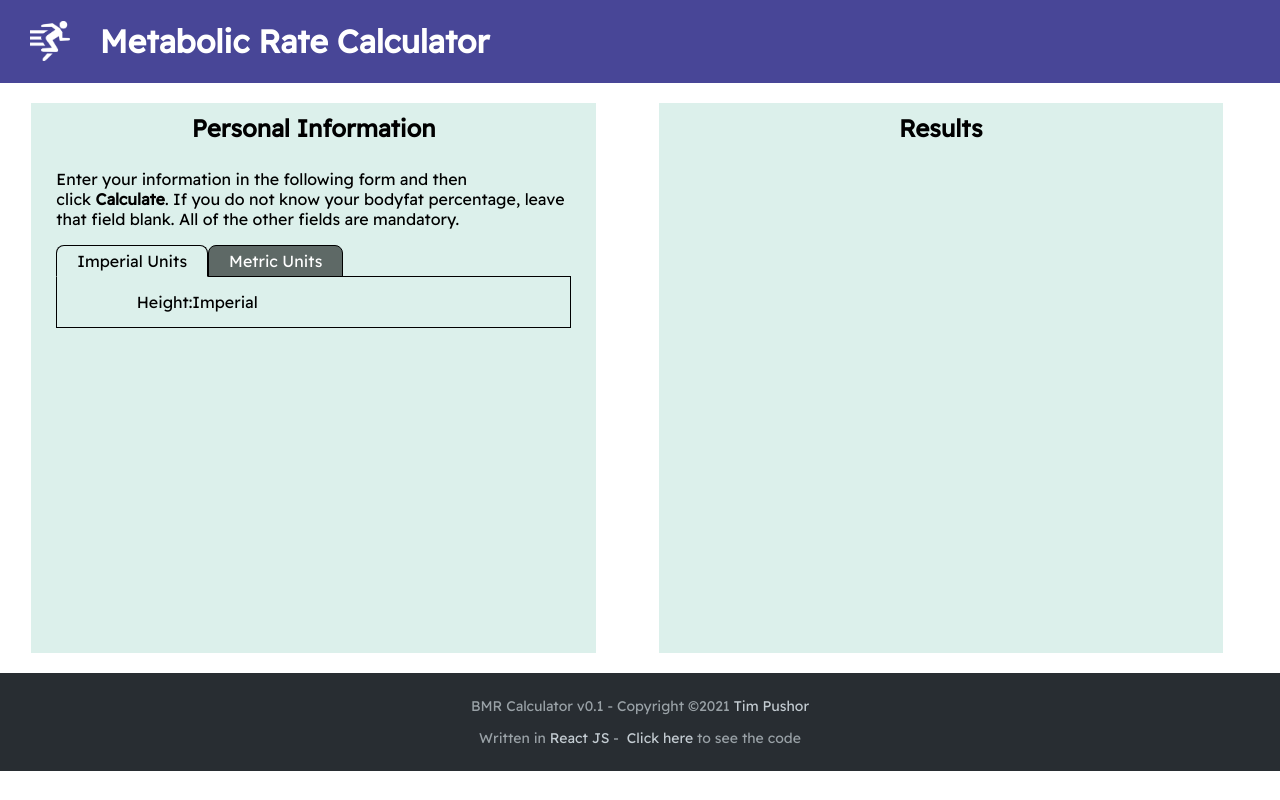
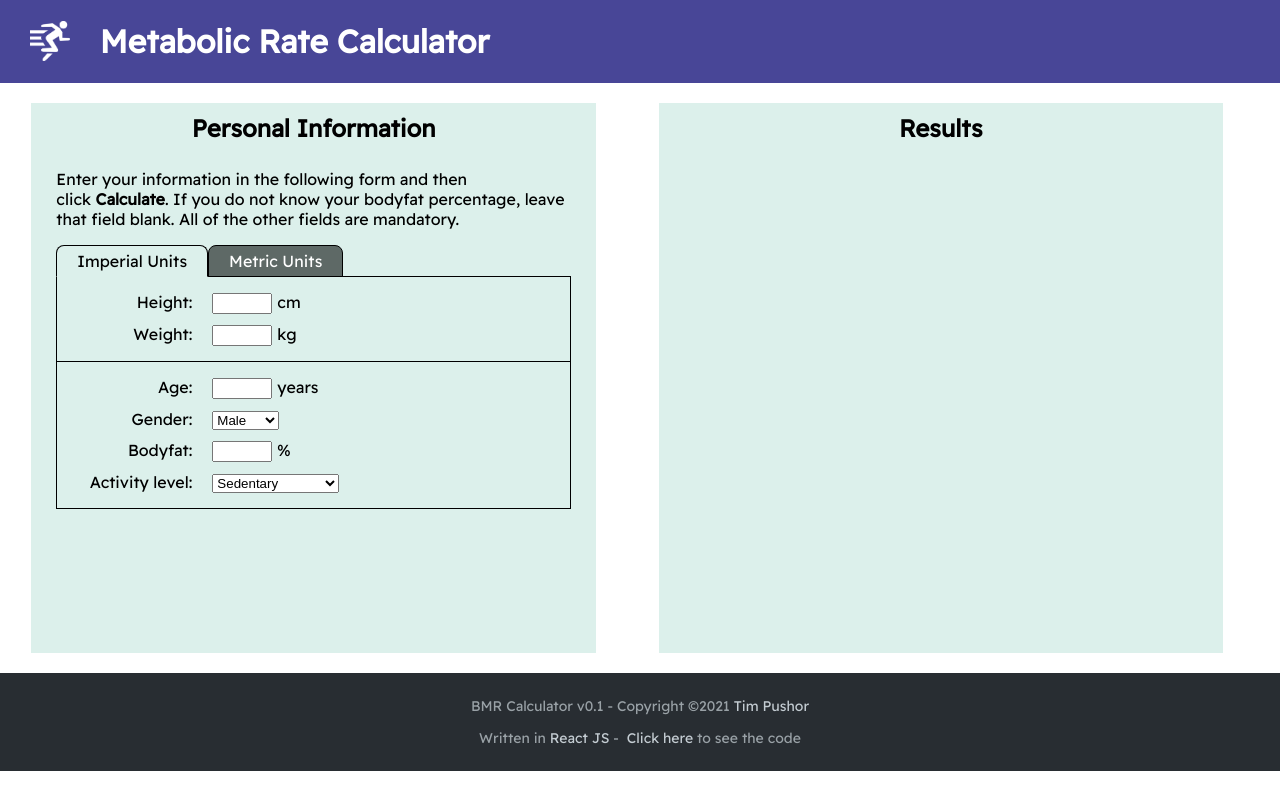
Before and after one commit to tim-pushor/react-bmr, a React (Create React App) app: page / in a window 1280 px wide. Built offline with nearby package versions, Linux system fonts and the light colour scheme.

Commit message:
Start BMR library

```diff
--- a/src/Components/BMRForm/BMRForm.js
+++ b/src/Components/BMRForm/BMRForm.js
@@ -1,6 +1,9 @@
 import React, { useState } from "react";
+import { BMR } from "../../lib/bmrlib.js";
 
 import FormRow from "./FormRow";
+import InputField from "../Input/InputField";
+import SelectField from "../Input/SelectField";
 import Imperial from "./Imperial";
 import Metric from "./Metric";
 
@@ -8,6 +11,8 @@ import styles from "./BMRForm.module.css";
 
 const BMRForm = () => {
   const [isImperial, setIsImperial] = useState(true);
+
+  let years;
 
   const imperialTabClass = isImperial
     ? styles["tab-active"]
@@ -22,6 +27,23 @@ const BMRForm = () => {
   const metricClickHandler = () => {
     setIsImperial(false);
   };
+  const imperialStatsHandler = (data) => {
+    console.log("imperial stats");
+    console.log(data);
+  };
+  const metricStatsHandler = (data) => {};
+  const yearsHandler = (value) => {
+    console.log(`years: ${value}`);
+  };
+  const genders = [
+    { value: "0", desc: "Male" },
+    { value: "1", desc: "Female" },
+  ];
+
+  const modifiers = BMR.get_modifiers().map((X) => {
+    return { value: BMR.modifiers[X].value, desc: X };
+  });
+
   return (
     <form>
       <ul className={styles.tabs}>
@@ -33,8 +55,22 @@ const BMRForm = () => {
         </li>
       </ul>
       <div className={styles["tab-content"]}>
-        {isImperial && <Imperial />}
-        {!isImperial && <Metric />}
+        {isImperial && <Imperial onUpdateStats={imperialStatsHandler} />}
+        {!isImperial && <Metric onUpdateStats={metricStatsHandler} />}
+      </div>
+      <div className={styles["non-tab-content"]}>
+        <FormRow label="Age:">
+          <InputField label="years" onUpdate={yearsHandler} />
+        </FormRow>
+        <FormRow label="Gender:">
+          <SelectField data={genders} />
+        </FormRow>
+        <FormRow label="Bodyfat:">
+          <InputField label="%" />
+        </FormRow>
+        <FormRow label="Activity level:">
+          <SelectField data={modifiers} />
+        </FormRow>
       </div>
     </form>
   );
--- a/src/Components/BMRForm/Imperial.js
+++ b/src/Components/BMRForm/Imperial.js
@@ -1,9 +1,35 @@
-import React from 'react';
+import React from "react";
 
-import FormRow from './FormRow';
+import FormRow from "./FormRow";
+import InputField from "../Input/InputField";
 
-const Imperial = () => {
-    return <FormRow label="Height:">Imperial</FormRow>
+const Imperial = (props) => {
+    let height;
+    let weight;
+
+  const heightHandler = (value) => {
+    console.log(`in heightHandler: ${value}`);
+    height = value;
+    props.onUpdateStats({
+        height,
+        weight
+    })
+  };
+  const weightHandler = (blah) => {
+    console.log(`in weightHandler: ${blah}`);
+
+  };
+
+  return (
+    <React.Fragment>
+      <FormRow label="Height:">
+        <InputField label="cm" onUpdate={heightHandler} />
+      </FormRow>
+      <FormRow label="Weight:">
+        <InputField label="kg" onUpdate={weightHandler} />
+      </FormRow>
+    </React.Fragment>
+  );
 };
 
 export default Imperial;
--- /dev/null
+++ b/src/Components/Input/InputField.js
@@ -0,0 +1,18 @@
+import React from "react";
+
+import styles from "./InputField.module.css";
+
+const InputField = (props) => {
+
+    const changeHandler = (event) => {
+        props.onUpdate(event.target.value);
+    };
+  return (
+    <React.Fragment>
+      <input onChange={changeHandler} className={styles.input} type="number"/>
+      <label>{props.label}</label>
+    </React.Fragment>
+  );
+};
+
+export default InputField;
--- /dev/null
+++ b/src/Components/Input/InputField.module.css
@@ -0,0 +1,5 @@
+.input {
+    margin-left: 20px;
+    margin-right: 5px;
+    width: 60px;
+}
--- /dev/null
+++ b/src/Components/Input/SelectField.js
@@ -0,0 +1,17 @@
+import React from "react";
+
+import styles from "./SelectField.module.css";
+
+const SelectField = (props) => {
+
+    const changeHandler = (event) => {
+        props.onUpdate(event.target.value);
+    };
+  return (
+    <select className={styles.input} name="activity">
+      {props.data.map(x => <option value={x.value}>{x.desc}</option>)}
+  </select>
+  );
+};
+
+export default SelectField;
--- /dev/null
+++ b/src/Components/Input/SelectField.module.css
@@ -0,0 +1,5 @@
+.input {
+    margin-left: 20px;
+    /* margin-right: 5px;
+    width: 60px; */
+}
--- /dev/null
+++ b/src/lib/bmrlib.js
@@ -0,0 +1,42 @@
+export const BMR  = {
+  modifiers: {
+    Sedentary: { value: 1.2, desc: "little or no exercise, desk job" },
+    "Slightly active": {
+      value: 1.375,
+      desc: "light exercise/ sports 1-3 days/week",
+    },
+    "Lightly active": { value: 1.425, desc: "???" },
+    "Moderately active": {
+      value: 1.55,
+      desc: "moderate exercise/ sports 6-7 days/week",
+    },
+    "Very active": {
+      value: 1.725,
+      desc: "hard exercise every day, or exercising 2 xs/day",
+    },
+    "Extra active": {
+      value: 1.9,
+      desc: "hard exercise 2 or more times per day, training for marathon, or triathlon, etc.",
+    },
+  },
+  get_modifiers: () => {
+    return Object.keys(BMR.modifiers).sort((a,b) => BMR.modifiers[a].value - BMR.modifiers[b].value);
+  },
+  functions: {
+    "Harris-Benedict (Original 1919)": {
+      order: 1,
+      need_bf: false,
+      description: "Blah de blah blah blah",
+      function: (data) => {
+        if (data.male) {
+          return 88.362 + 13.397 * data.weight + 4.799 * data.height - 5.677 * data.age;
+        } else {
+          return 447.593 + 9.247 * data.weight + 3.098 * data.height - 4.33 * data.age;
+        }
+      },
+    },
+  },
+  get_functions: () => {
+    return Object.keys(BMR.functions).sort((a,b) => BMR.modifiers[a].value - BMR.modifiers[b].value);
+  },
+};
```
